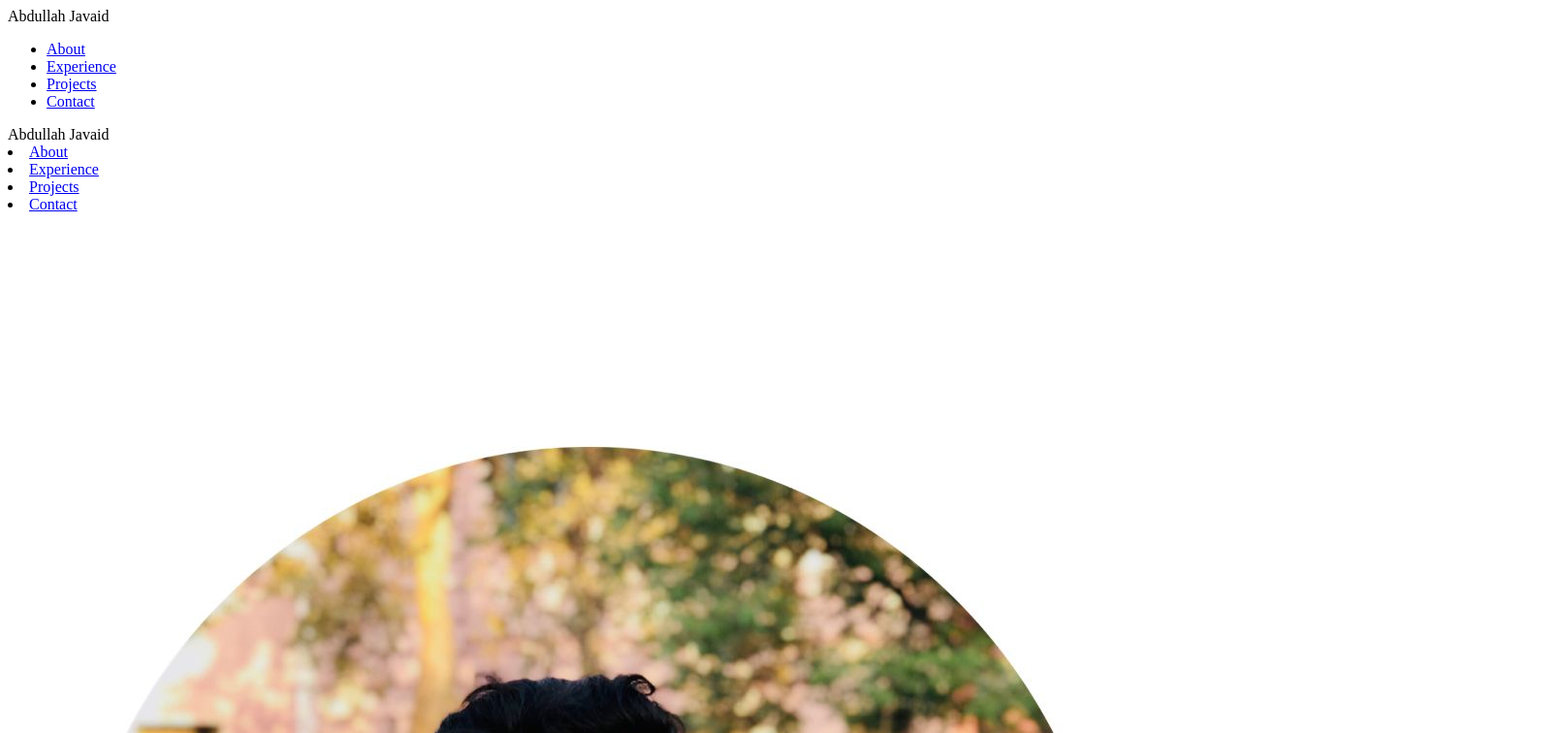
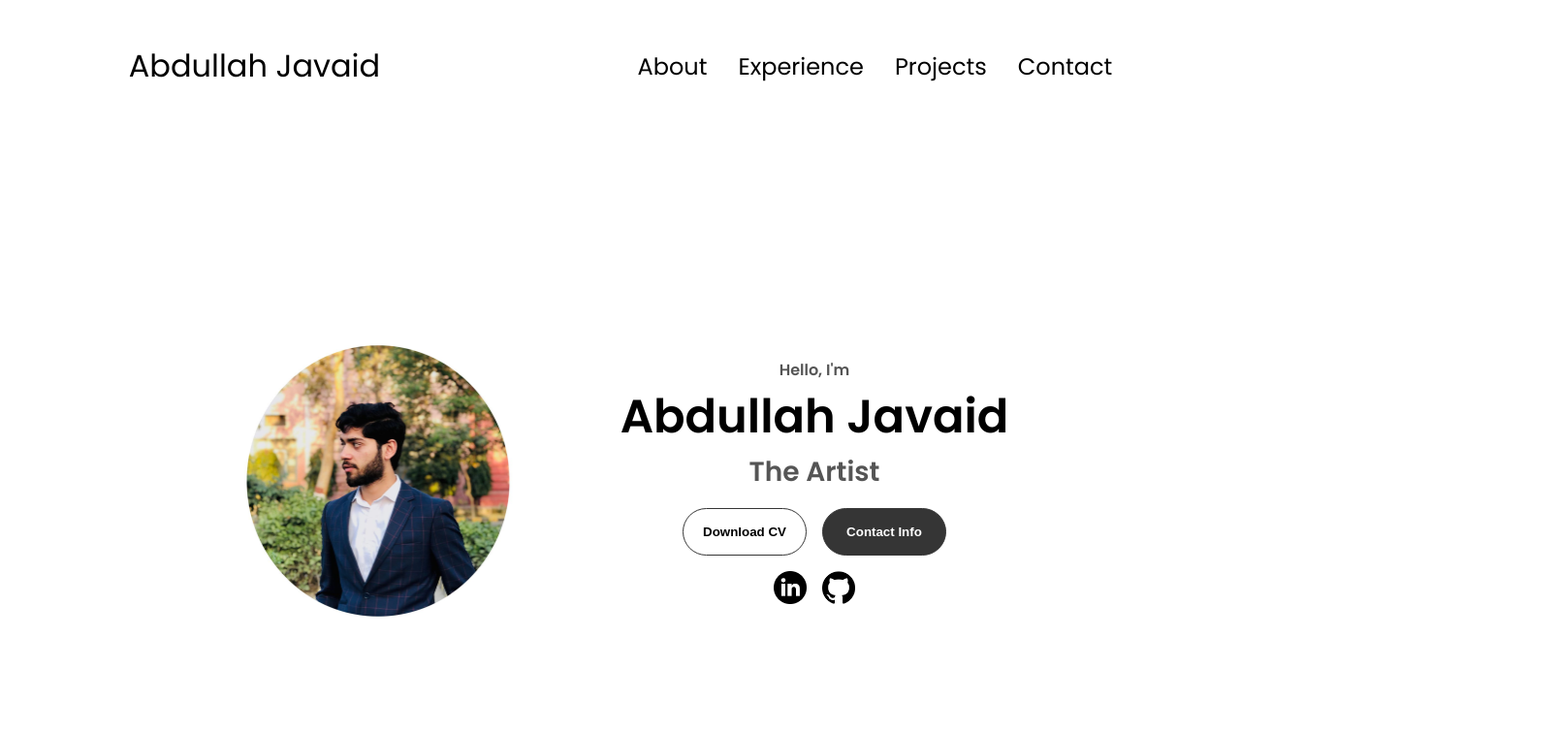
Before and after one commit to abdullahjr11/Portfolio, a plain HTML site: page index.html in a window 1280 px wide. Shown: the top 756 px of the page at 97% size, 1608 px wide, since content can reach past the window. Drawn offline with Linux system fonts and the light colour scheme.

Commit message:
Update index.html

```diff
--- a/index.html
+++ b/index.html
@@ -13,7 +13,8 @@
     Contact me at abdullah11javaid@gmail.com or connect on LinkedIn for creative web solutions and collaborations."/>
     <meta name="keywords" content="UX/UI designer, artist, wireframing, prototyping, Interfaces, development, the artist"/>
     <meta name="keywords" content="frontend developer, web designer, logo designing, video editing, photo editing, HTML, CSS, JavaScript, SQL, Python, NCA, Fine Arts, BBIT, Abdullah Javaid"/>
-
+    <link rel="stylesheet" href="style.css" />
+    <link rel="stylesheet" href="mediaquery.css" />
   </head>
    <body>
     <nav id="desktop-nav">
```
